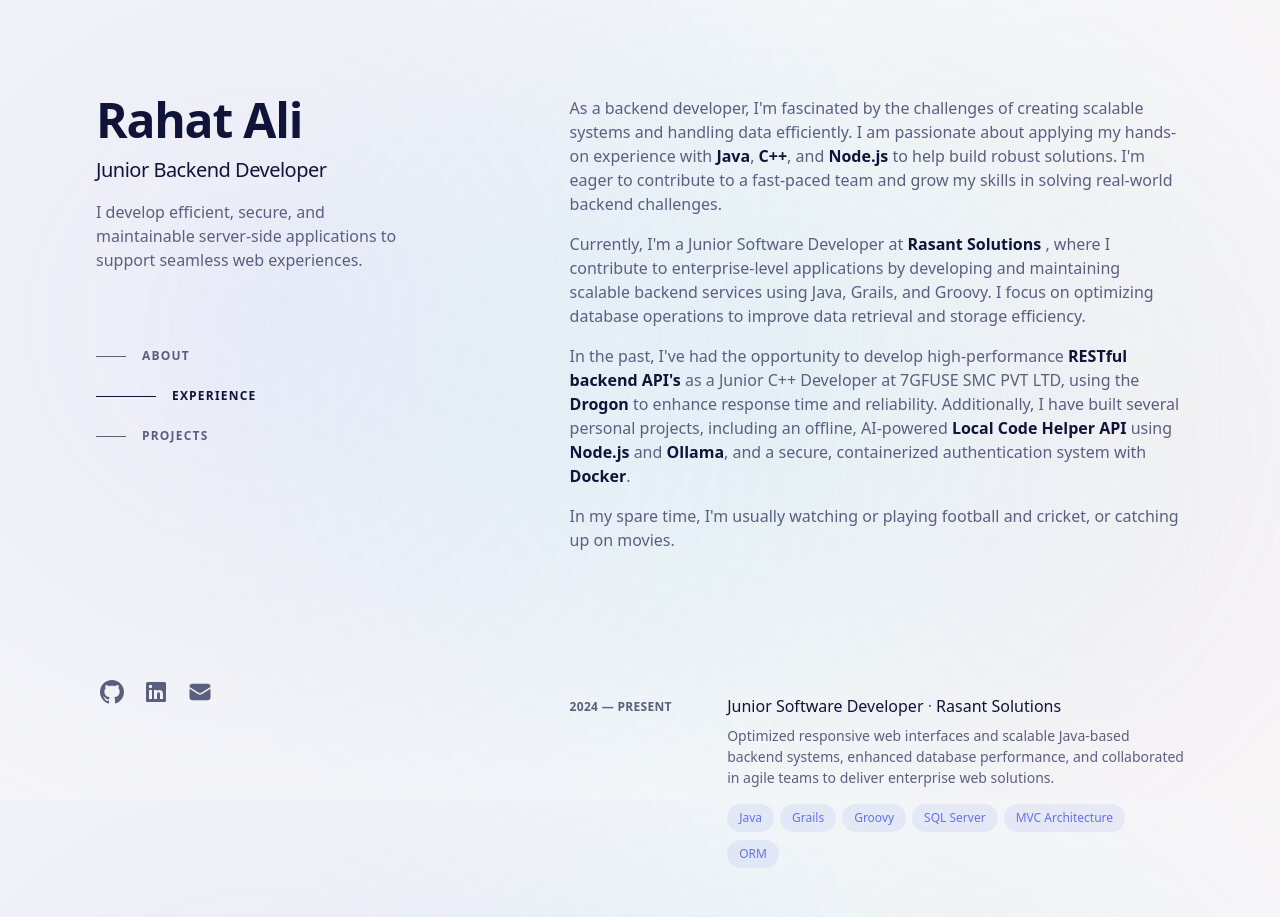
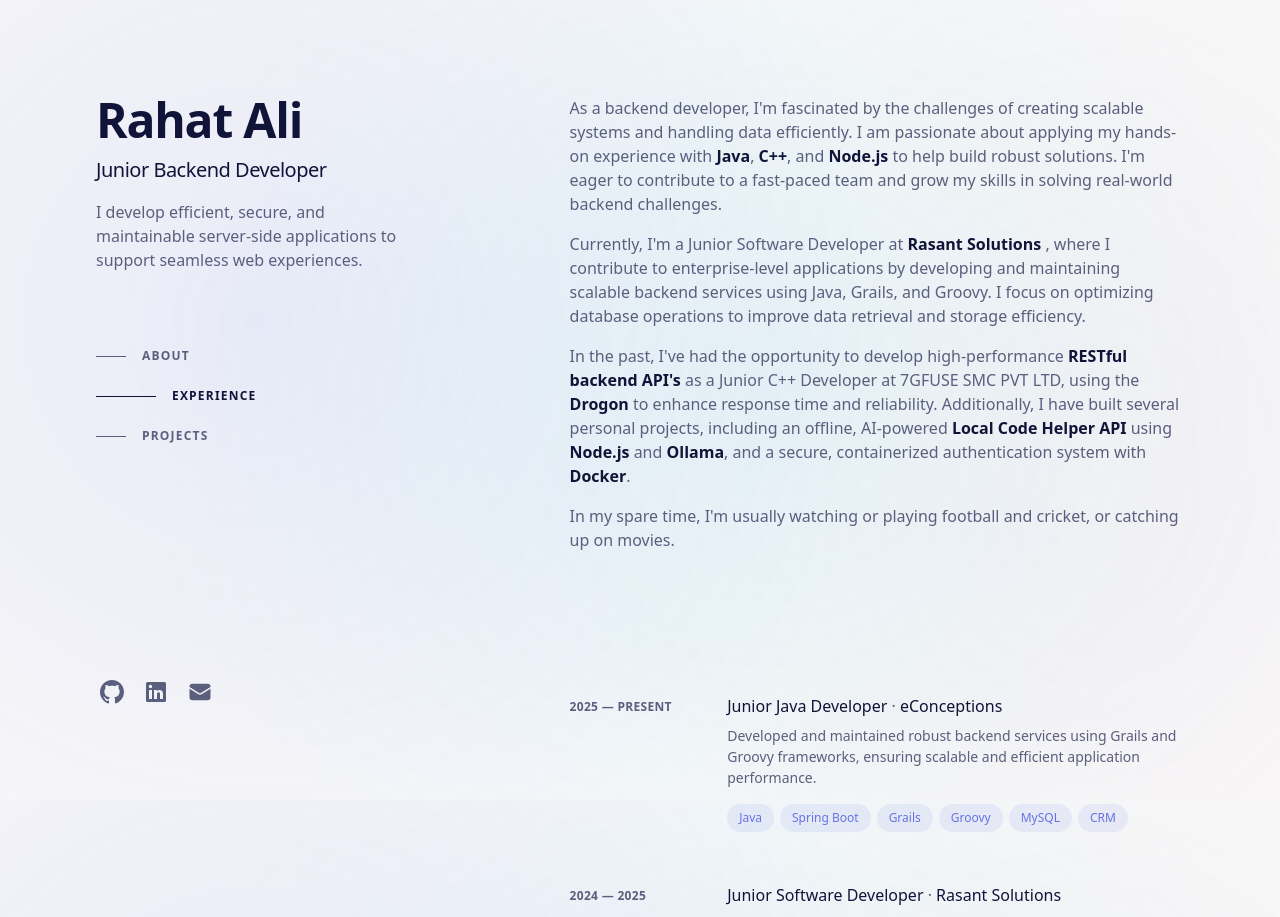
Before and after one commit to rahat57ali/portfolio_webapp, a React (Vite) app: page / in a window 1280 px wide. Shown: the top 917 px of the page. Built offline with nearby package versions, Linux system fonts and the light colour scheme.

Commit message:
Updated experience

```diff
--- a/src/data.js
+++ b/src/data.js
@@ -1,6 +1,13 @@
 export const experienceData = [
     {
-      date: "2024 — Present",
+      date: "2025 — Present",
+      title: "Junior Java Developer",
+      company: "eConceptions",
+      description: "Developed and maintained robust backend services using Grails and Groovy frameworks, ensuring scalable and efficient application performance.",
+      technologies: ["Java", "Spring Boot", "Grails", "Groovy", "MySQL", "CRM"] ,
+    },
+    {
+      date: "2024 — 2025",
       title: "Junior Software Developer",
       company: "Rasant Solutions",
       description: "Optimized responsive web interfaces and scalable Java-based backend systems, enhanced database performance, and collaborated in agile teams to deliver enterprise web solutions.",
```
